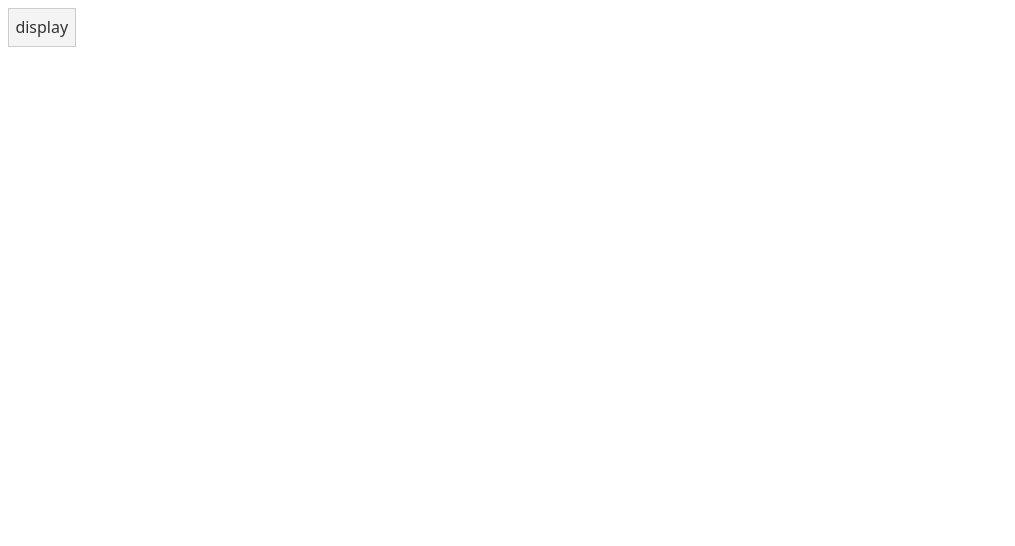
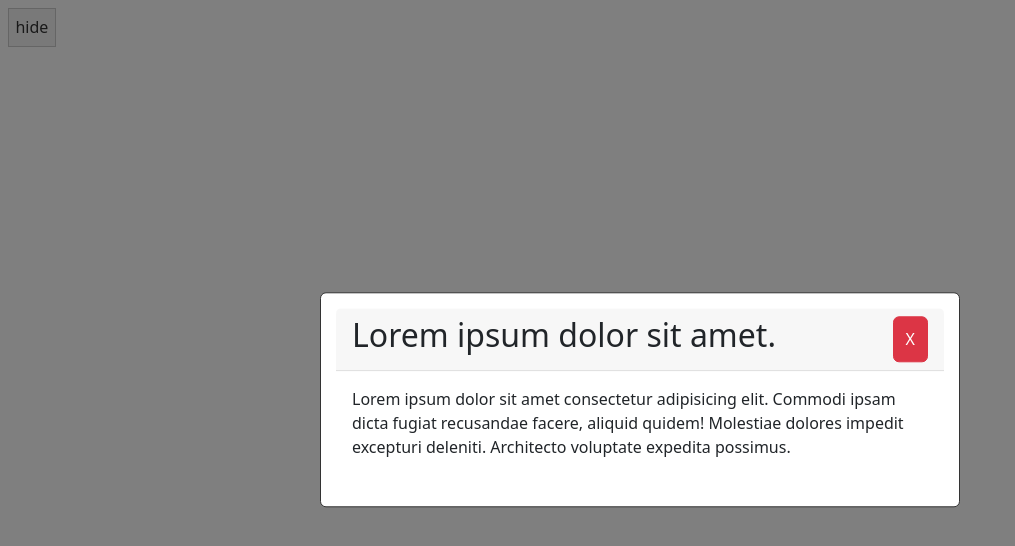
Before and after one commit to trevorius/SvelteDeAaZ-v1, a Svelte app: page / in a window 1280 px wide. Shown: the top 546 px of the page, without its empty margins (0-1015 px from the left). Built offline with nearby package versions, Linux system fonts and the light colour scheme.

Commit message:
display hide modal

```diff
--- a/src/App.svelte
+++ b/src/App.svelte
@@ -2,6 +2,7 @@
   import PersonalizedEvents from './first components/PersonalizedEvents.svelte';
   import Slots from './first components/Slots.svelte';
   import LifeCycle from './first components/LifeCycle.svelte';
+  import BasicUi from './first components/BasicUi.svelte';
   import Events from './first components/events.svelte';
   import Reactivity from './first components/Reactivity.svelte';
   import Form from './first components/Form.svelte';
@@ -16,13 +17,12 @@
     incrementValue: 5,
   };
   let countries = ['France', 'England', 'Deutchland', 'Espana'];
+  let displayToggler = !false;
 
   let dispatchedTxt = '';
   const recievTXTfromChild = (e) => {
     dispatchedTxt = e.detail.txt;
   };
-
-  let displayToggler = false;
 
   const toggleDisplayToggler = () => {
     displayToggler = !displayToggler;
@@ -34,22 +34,16 @@
 >
 <div>
   <p>{dispatchedTxt}</p>
+
   {#if displayToggler}
-    <LifeCycle
+    <BasicUi
       on:info-dispatch={recievTXTfromChild}
-      on:clear-txt={recievTXTfromChild}
+      on:close-modal={toggleDisplayToggler}
       number="1"
-    >
-      <h2>slot 1</h2>
-      <div class="card-title  mb-2" slot="content">
-        Lorem ipsum dolor sit, amet consectetur adipisicing elit. Dolores,
-        assumenda. Aut culpa modi alias nemo at, distinctio non accusantium
-        ullam sunt consectetur praesentium! Recusandae, neque.
-      </div>
-      <p class="card-footer text-muted" slot="footer">footer 1</p>
-    </LifeCycle>
+    />
   {/if}
 </div>
+
 <!--
   <Slots on:info-dispatch={newFunction} number="2">
     <h2>slot 2</h2>
--- /dev/null
+++ b/src/first components/BasicUi.svelte
@@ -0,0 +1,50 @@
+<script>
+  import { createEventDispatcher } from 'svelte';
+
+  export let number = '';
+  const dispatch = createEventDispatcher();
+
+  const info = () => {
+    dispatch('info-dispatch', { txt: `clicked info ${number}` });
+  };
+  const closeModal = () => {
+    dispatch('close-modal');
+  };
+</script>
+
+<!-- svelte-ignore a11y-click-events-have-key-events -->
+<div class="overlay" on:click={closeModal} />
+
+<div class="card">
+  <div class="card-header d-flex justify-content-between">
+    <h2>Lorem ipsum dolor sit amet.</h2>
+    <button class="btn btn-danger" on:click={closeModal}>X</button>
+  </div>
+  <div class="card-body">
+    <p>
+      Lorem ipsum dolor sit amet consectetur adipisicing elit. Commodi ipsam
+      dicta fugiat recusandae facere, aliquid quidem! Molestiae dolores impedit
+      excepturi deleniti. Architecto voluptate expedita possimus.
+    </p>
+  </div>
+</div>
+
+<style>
+  .overlay {
+    position: fixed;
+    left: 0;
+    right: 0;
+    top: 0;
+    bottom: 0;
+    background-color: rgba(0, 0, 0, 0.5);
+  }
+  .card {
+    border: 1px solid #333;
+    padding: 15px;
+    background: white;
+    position: fixed;
+    top: 50%;
+    left: 50%;
+    transform: translate(-50%, -50%);
+  }
+</style>
```
